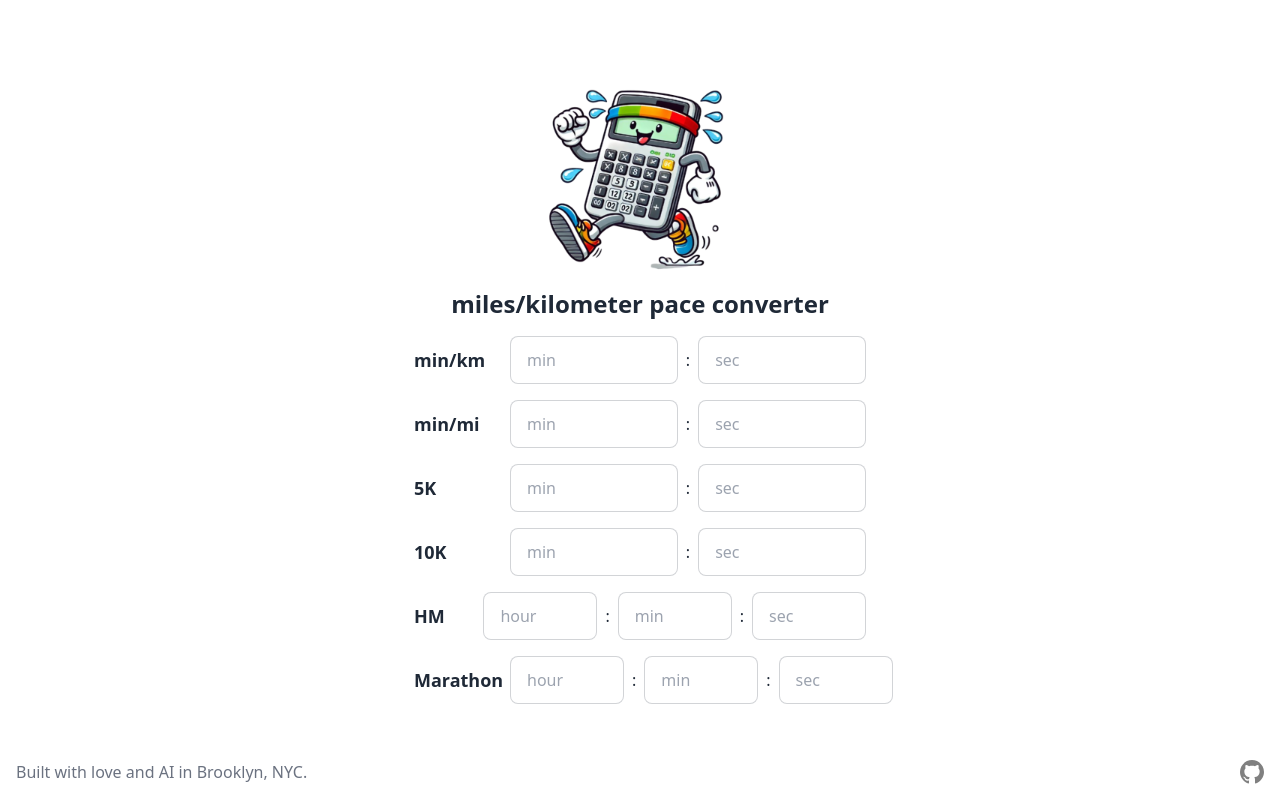
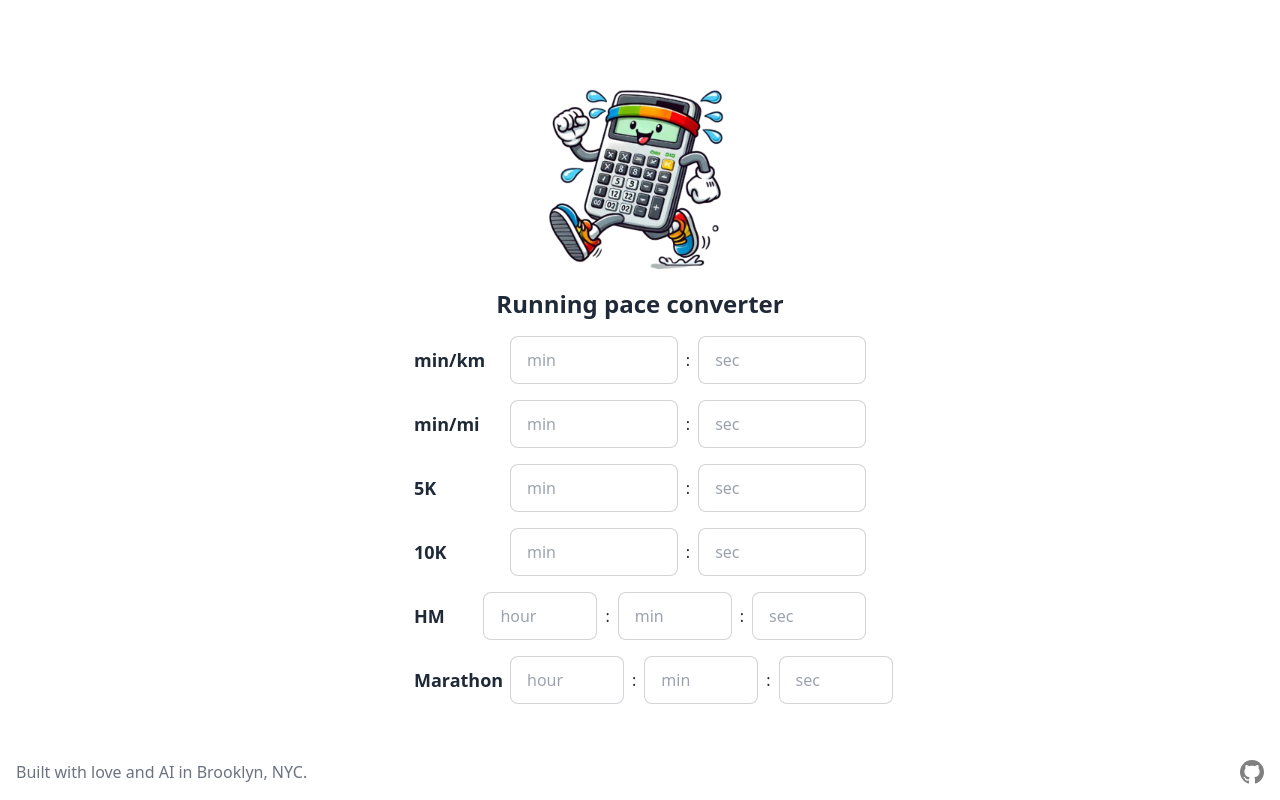
Before and after one commit to felixbouleau/runningconverter-com, a website: page index.html in a window 1280 px wide. Drawn offline with Linux system fonts and the light colour scheme.

Commit message:
Fix typo and change header

```diff
--- a/index.html
+++ b/index.html
@@ -18,7 +18,7 @@
         <div class="flex justify-center items-center mb-4">
             <img src="/android-chrome-192x192.png" alt="alternate text">
         </div>
-        <h2 class="text-2xl font-bold mb-4 text-center">miles/kilometer pace converter</h2>
+        <h2 class="text-2xl font-bold mb-4 text-center">Running pace converter</h2>
         <div class="flex items-center gap-4 mb-4">
             <div class="text-lg font-semibold w-20">min/km</div>
             <div class="flex items-center gap-2 flex-grow">
```
Also changed, not shown: README.md.
